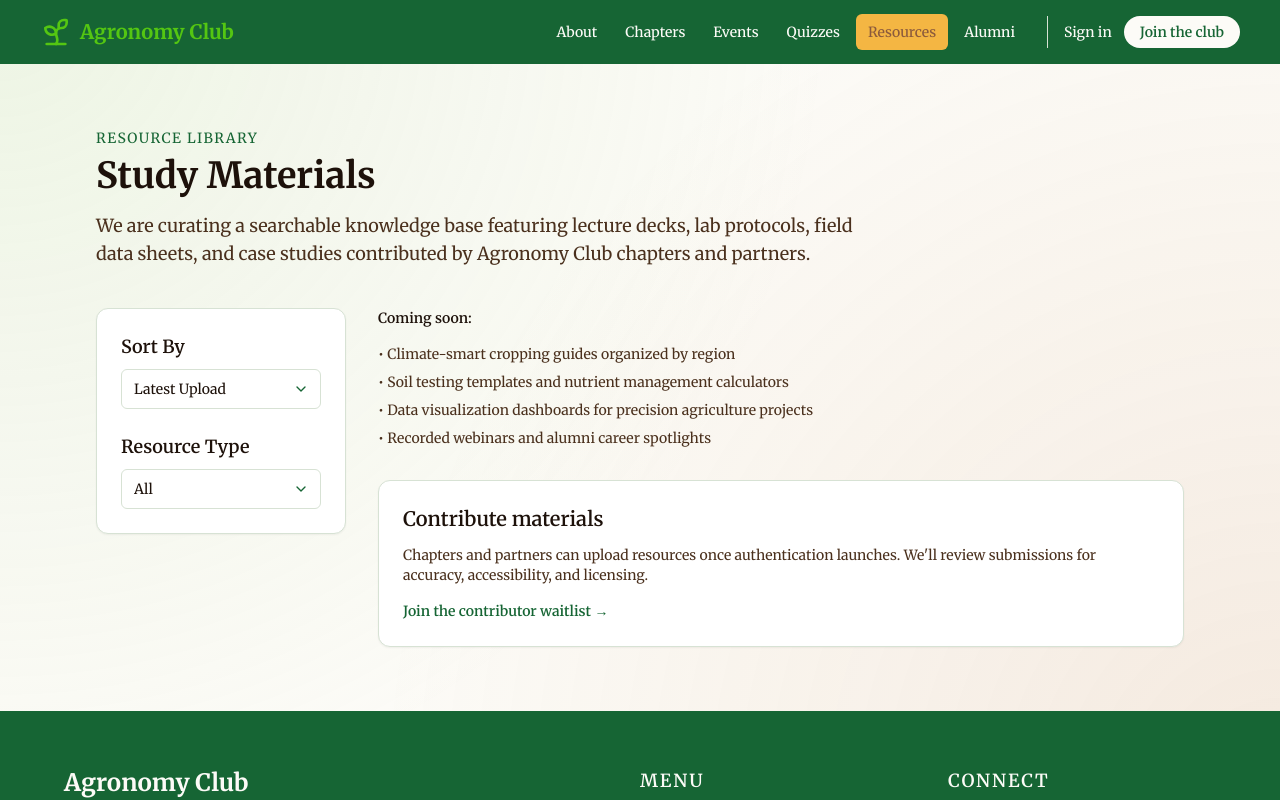
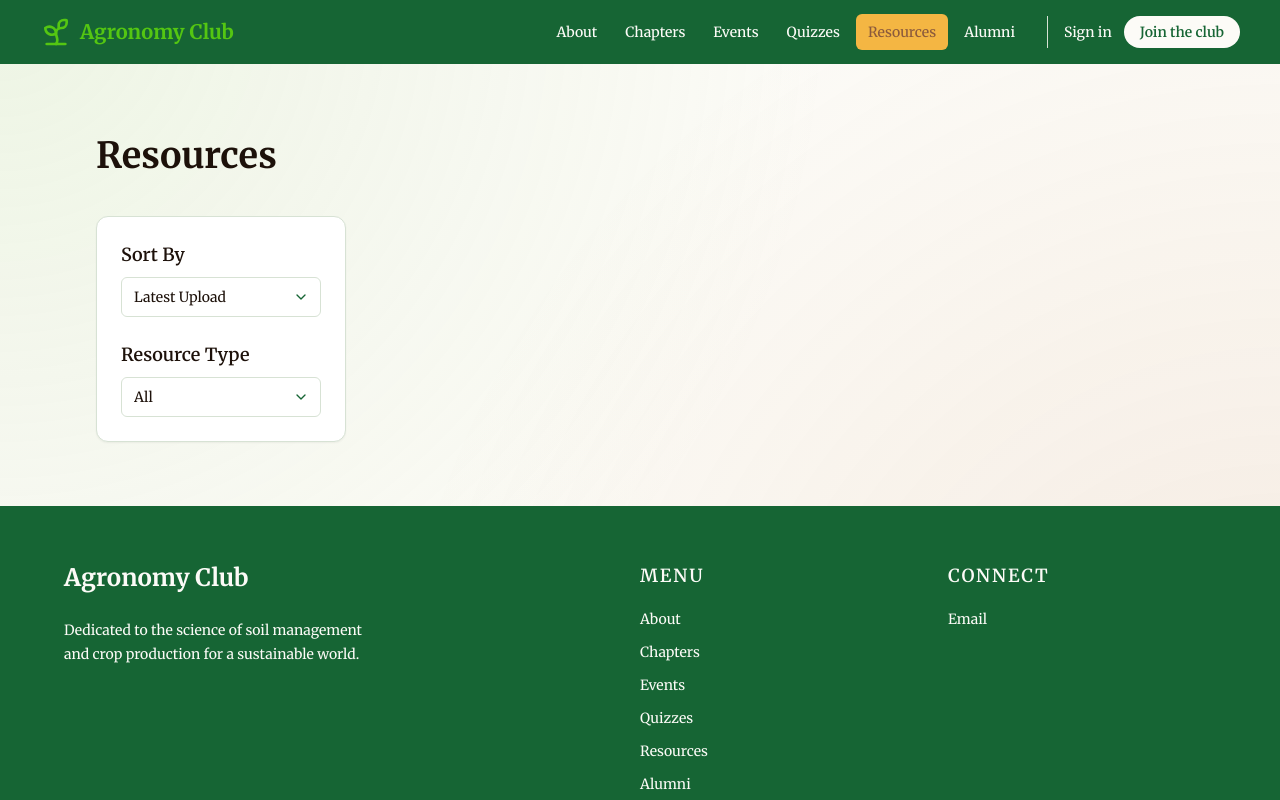
Before and after one commit to codersforcauses/agronomy-club, a Next.js app in the folder client/: page /resources in a window 1280 px wide. Shown: the top 800 px of the page. Built offline with nearby package versions, Linux system fonts and the light colour scheme.

Commit message:
refactor: remove all placeholder text

```diff
--- a/client/src/app/resources/page.tsx
+++ b/client/src/app/resources/page.tsx
@@ -13,60 +13,13 @@ export default function ResourcesPage() {
   return (
     <section className="mx-auto max-w-6xl px-4 py-16 sm:px-6 lg:px-8">
       <div>
-        <p className="text-sm uppercase tracking-widest text-brand-green-dark">
-          Resource library
-        </p>
-
         <h1 className="mt-2 text-4xl font-bold text-brand-text-dark">
-          Study Materials
+          Resources
         </h1>
-
-        <p className="mt-4 max-w-3xl text-lg text-brand-text">
-          We are curating a searchable knowledge base featuring lecture decks,
-          lab protocols, field data sheets, and case studies contributed by
-          Agronomy Club chapters and partners.
-        </p>
       </div>
 
       <div className="mt-10 flex flex-col gap-8 lg:flex-row lg:items-start">
         <ResourceFilterSidebar />
-
-        <div className="min-w-0 flex-1 space-y-8">
-          <div className="space-y-4 text-sm text-brand-text">
-            <p className="font-semibold text-brand-text-dark">Coming soon:</p>
-
-            <ul className="space-y-2">
-              <li>• Climate-smart cropping guides organized by region</li>
-              <li>
-                • Soil testing templates and nutrient management calculators
-              </li>
-              <li>
-                • Data visualization dashboards for precision agriculture
-                projects
-              </li>
-              <li>• Recorded webinars and alumni career spotlights</li>
-            </ul>
-          </div>
-
-          <div className="rounded-xl border border-brand-green-light bg-white p-6 shadow-sm">
-            <h2 className="text-xl font-semibold text-brand-text-dark">
-              Contribute materials
-            </h2>
-
-            <p className="mt-3 text-sm text-brand-text">
-              Chapters and partners can upload resources once authentication
-              launches. We&apos;ll review submissions for accuracy,
-              accessibility, and licensing.
-            </p>
-
-            <Link
-              href="/account"
-              className="mt-4 inline-flex items-center text-sm font-semibold text-brand-green-dark hover:text-brand-yellow"
-            >
-              Join the contributor waitlist →
-            </Link>
-          </div>
-        </div>
       </div>
     </section>
   );
```
